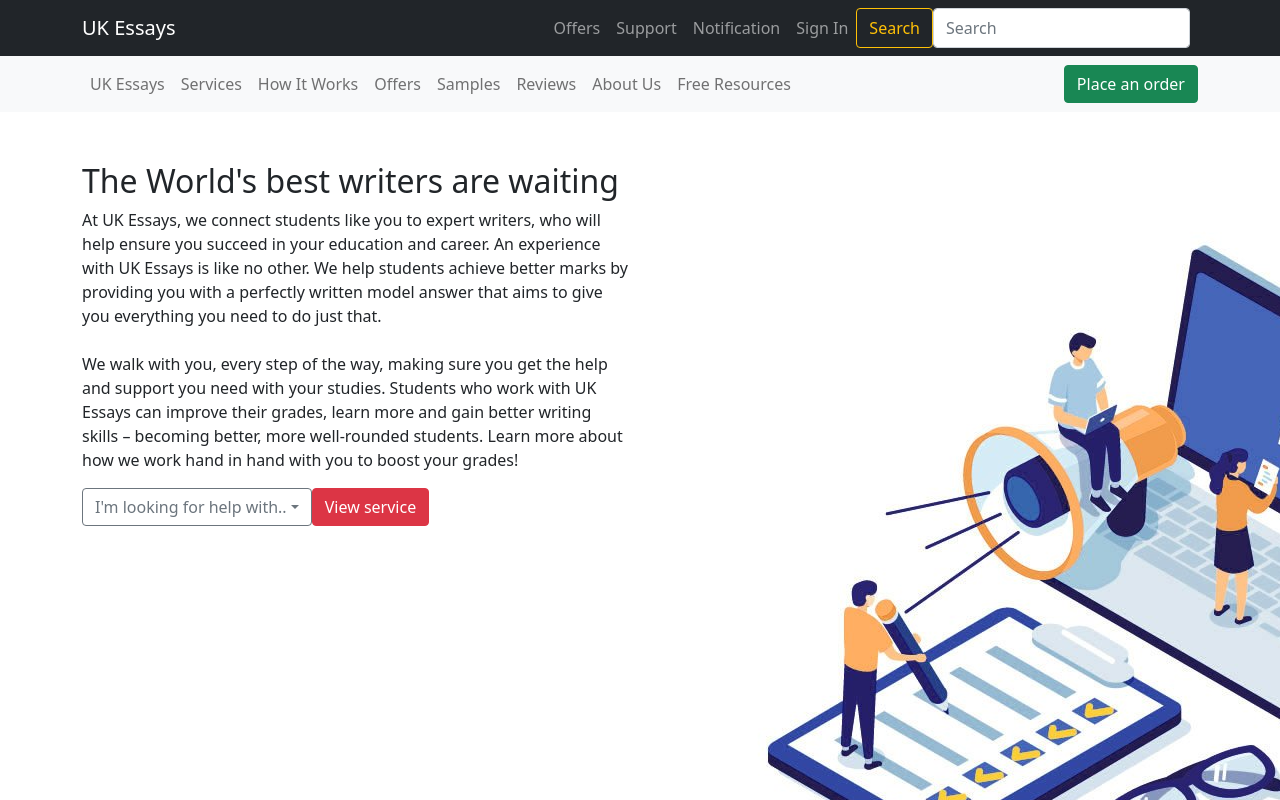
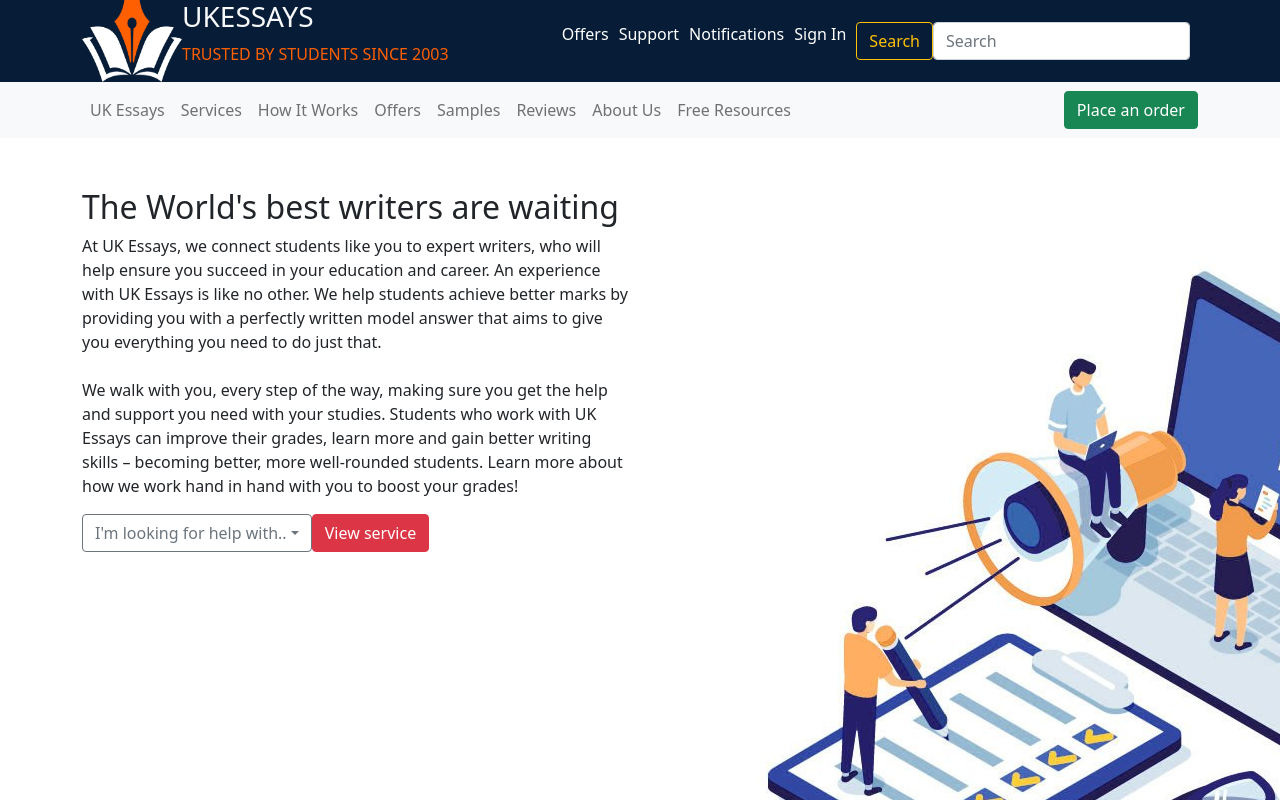
Before and after one commit to ahhridoy/uk-essays, a React (Create React App) app: page /how-it-works in a window 1280 px wide. Shown: the top 800 px of the page. Built offline with nearby package versions, Linux system fonts and the light colour scheme.

Commit message:
topbar added

```diff
--- a/src/App.js
+++ b/src/App.js
@@ -1,6 +1,7 @@
 import { BrowserRouter, Route, Routes } from "react-router-dom";
 import Footer from "./components/Footer/Footer";
 import Header from "./components/Header/Header";
+import TopBar from "./components/Header/TopBar";
 import HowItWorks from "./pages/HowItWorks/HowItWorks";
 import LandingPage from "./pages/LandingPage/LandingPage";
 import Services from "./pages/Services/Services";
@@ -8,6 +9,7 @@
   return (
     <div className="App">
       <BrowserRouter>
+        <TopBar />
         <Header />
         <Routes>
           <Route path="/" element={<LandingPage />} />
--- a/src/components/Header/Header.js
+++ b/src/components/Header/Header.js
@@ -2,8 +2,6 @@
 import {
   Button,
   Container,
-  Form,
-  FormControl,
   Nav,
   Navbar,
 } from "react-bootstrap";
@@ -12,37 +10,6 @@
 const Header = () => {
   return (
     <>
-      <Navbar collapseOnSelect expand="lg" bg="dark" variant="dark">
-        <Container>
-          <Navbar.Brand href="#home">UK Essays</Navbar.Brand>
-          <Navbar.Toggle aria-controls="responsive-navbar-nav" />
-          <Navbar.Collapse id="responsive-navbar-nav">
-            <Nav className="ms-auto">
-              <Nav.Link as={Link} to="/features" eventKey="/">
-                Offers
-              </Nav.Link>
-              <Nav.Link as={Link} to="/pricing" eventKey="/">
-                Support
-              </Nav.Link>
-              <Nav.Link as={Link} to="/pricing" eventKey="/">
-                Notification
-              </Nav.Link>
-              <Nav.Link as={Link} to="/pricing" eventKey="/">
-                Sign In
-              </Nav.Link>
-              <Form className="d-flex">
-                <Button variant="outline-warning">Search</Button>
-                <FormControl
-                  type="search"
-                  placeholder="Search"
-                  className="me-2"
-                  aria-label="Search"
-                />
-              </Form>
-            </Nav>
-          </Navbar.Collapse>
-        </Container>
-      </Navbar>
       <Navbar collapseOnSelect expand="lg" bg="light" variant="light">
         <Container>
           <Navbar.Toggle aria-controls="responsive-navbar-nav" />
--- /dev/null
+++ b/src/components/Header/TopBar.js
@@ -0,0 +1,42 @@
+import React from "react";
+import { Button, Container, Form, FormControl } from "react-bootstrap";
+import { Link } from "react-router-dom";
+
+const TopBar = () => {
+  return (
+    <main style={{ overflow: "hidden" }}>
+      <section id="topbar">
+        <Container className="content">
+          <Link to="/" className="logo-name">
+            <img src="/assets/ukessays-logo.png" alt="logo" className="logo" />
+            <div className="site-name">
+              <h3 className="heading text-light">
+                UK<span>ESSAYS</span>
+              </h3>
+              <p className="sub-text">
+                TRUSTED BY STUDENTS SINCE 2003
+              </p>
+            </div>
+          </Link>
+          <div className="router-links">
+            <Link to="/offers">Offers</Link>
+            <Link to="/support">Support</Link>
+            <Link to="/Notifications">Notifications</Link>
+            <Link to="/signin">Sign In</Link>
+            <Form className="search-form">
+              <Button variant="outline-warning">Search</Button>
+              <FormControl
+                type="search"
+                placeholder="Search"
+                className="me-2"
+                aria-label="Search"
+              />
+            </Form>
+          </div>
+        </Container>
+      </section>
+    </main>
+  );
+};
+
+export default TopBar;
--- a/src/styles/components/_navbar.scss
+++ /dev/null
@@ -1,3 +0,0 @@
-#nav-bg {
-   background-color: #071d37;
-}
--- /dev/null
+++ b/src/styles/components/_topbar.scss
@@ -0,0 +1,41 @@
+#topbar {
+  background-color: #071d37;
+  .content {
+    display: flex;
+    justify-content: space-between;
+    align-items: center;
+    .logo-name {
+      display: flex;
+      text-decoration: none;
+      .logo {
+        width: 100px;
+      }
+      .sub-text {
+        color: #fe5f00;
+      }
+    }
+    .router-links {
+      display: flex;
+      a {
+        text-decoration: none;
+        color: white;
+        margin-right: 10px;
+      }
+      .search-form {
+         display: flex;
+      }
+    }
+    @media screen and (max-width: 768px) {
+       .logo-name {
+          .site-name {
+             display: none;
+          }
+       }
+       .router-links {
+         .search-form {
+            display: none;
+         }
+       }
+   }
+  }
+}
--- a/src/styles/includes/_imports.scss
+++ b/src/styles/includes/_imports.scss
@@ -2,6 +2,6 @@
 @import "./globallyStyles";
 
 // Components
-@import "../components/navbar";
+@import "../components/topbar";
 @import "../components/footer";
 @import "../components/accordion";
```
Also changed, not shown: public/assets/ukessays-logo.png (added).
